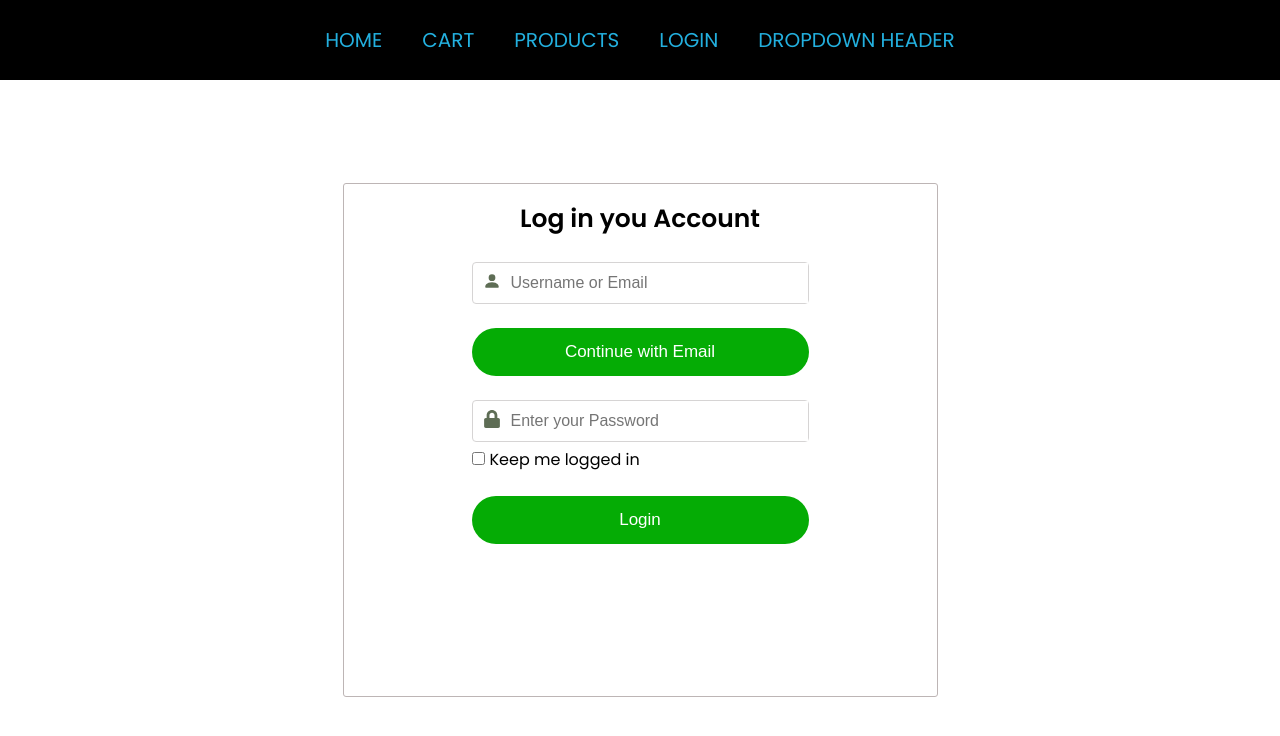
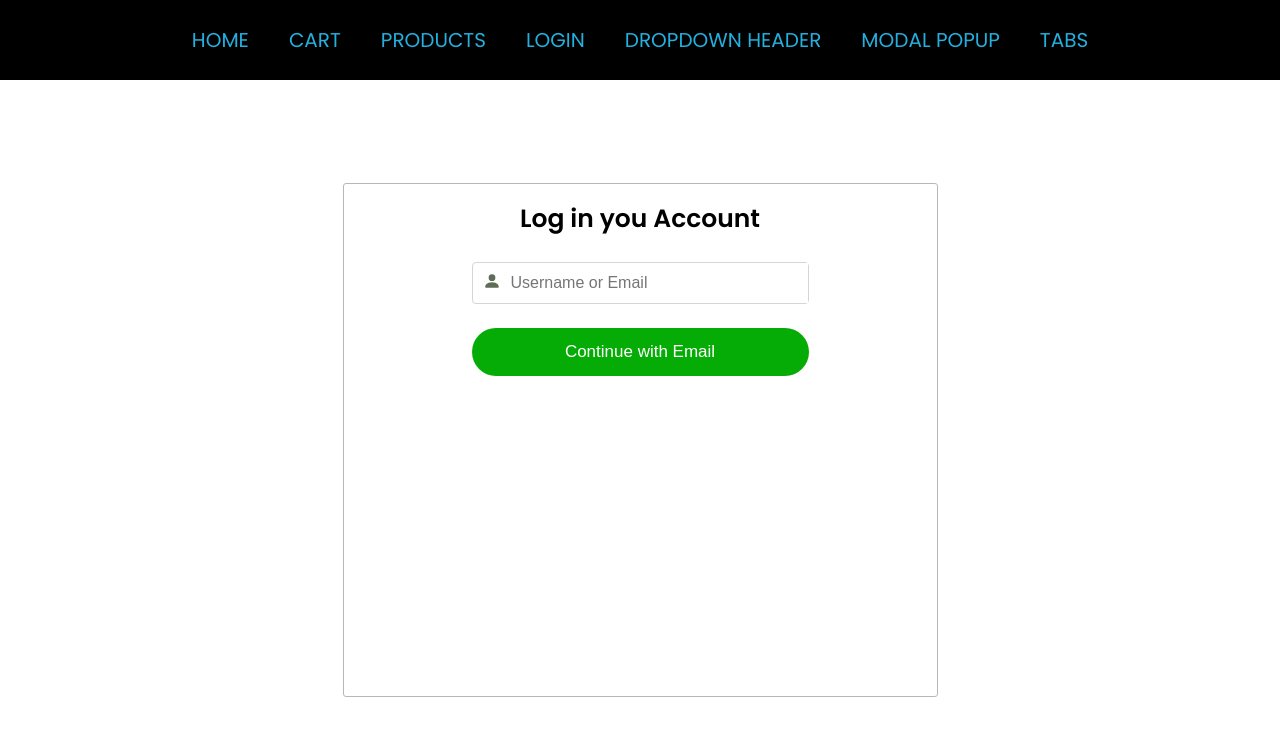
Before and after one commit to TahirAli32/react-components, a React (Create React App) app: page /login in a window 1280 px wide. Shown: the top 736 px of the page. Built offline with nearby package versions, Linux system fonts and the light colour scheme.

Commit message:
Login Component Completed

```diff
--- a/src/App.jsx
+++ b/src/App.jsx
@@ -1,6 +1,6 @@
 import React from 'react'
 import { Routes, Route, useLocation } from 'react-router-dom'
-import { Cart, Login, Home, Products, DropdownHeader, Navbar } from './components'
+import { Cart, Login, Home, Products, DropdownHeader, Navbar, Modal, Tabs } from './components'
 
 function App() {
 
@@ -15,6 +15,8 @@ function App() {
         <Route path="/cart" element={<Cart />} />
         <Route path="/products" element={<Products />} />
         <Route path="/dropdown" element={<DropdownHeader />} />
+        <Route path="/modal" element={<Modal />} />
+        <Route path="/tabs" element={<Tabs />} />
       </Routes>
     </>
   )
--- a/src/components/Home.jsx
+++ b/src/components/Home.jsx
@@ -10,6 +10,8 @@ const Home = () => {
               <li><Link to="/products">Products</Link></li>
               <li><Link to="/login">Login</Link></li>
               <li><Link to="/dropdown">Dropdown Header</Link></li>
+              <li><Link to="/tabs">Tabs</Link></li>
+              <li><Link to="/modal">Modal Popup</Link></li>
           </ul>
       </div>
   )
--- a/src/components/Login.jsx
+++ b/src/components/Login.jsx
@@ -2,45 +2,54 @@ import React, { useRef, useState } from 'react'
 import styled from 'styled-components'
 import { BsFillPersonFill } from 'react-icons/bs'
 import { FaLock } from 'react-icons/fa'
+import { AiFillEye, AiFillEyeInvisible } from 'react-icons/ai'
 
 const Login = () => {
 
   const [emailInput, setEmail] = useState(false)
-  const [passwordInput, setPassword] = useState(false)
+  const [passwordInput, setPassword] = useState(true)
+  const [viewPassword, setViewPassword] = useState(false)
 
   const emailRef = useRef("");
   const passwordRef = useRef("");
 
-  // console.log(emailInput)
+  const togglePassword = () => {
+    setViewPassword(!viewPassword ? true : false)
+  }
 
   return (
     <Main>
       <div className="login">
-        <p>Log in you Account</p>
         {!emailInput &&
           <>
+            <h6>Log in you Account</h6>
             <div className="input-field">
               <span className='icon'><BsFillPersonFill /></span>
               <input ref={emailRef} id='username' className='input-box' placeholder='Username or Email' type="text" />
+              {/* <input ref={emailRef} id='username' onKeyUp={e=>{e.key === "Enter" && setEmail(emailRef.current.value); setPassword(false) }} className='input-box' placeholder='Username or Email' type="text" /> */}
             </div>
-            <button className='btn' onClick={() => setEmail(emailRef.current.value)}>Continue with Email</button>
+            <button className='btn' onClick={() => { setEmail(emailRef.current.value); setPassword(false) }}>Continue with Email</button>
           </>
         }
-        {emailInput && <h1>{emailInput}</h1>}
         {!passwordInput &&
           <>
-            <div className="input-field">
+            <h6>Welcome</h6>
+            <p style={{ textAlign: 'center', fontSize: '15px', marginTop: '.5rem' }}>{emailInput}</p>
+            <div className="input-field" style={{ marginTop: '1rem'}}>
               <span className='icon'><FaLock /></span>
-              <input ref={passwordRef} id='password' className='input-box' placeholder='Enter your Password' type="password" />
+              <input ref={passwordRef} id='password' className='input-box' placeholder='Enter your Password' type={!viewPassword ? 'password' : 'text'} />
+              <span className='icon view-pw' onClick={togglePassword}>{!viewPassword ? <AiFillEye /> : <AiFillEyeInvisible />}</span>
             </div>
             <div className="otherChecks" style={{marginTop: '5px'}}>
-              <input type='checkbox' id='rememberMe' value="" />
-              <label htmlFor='rememberMe' style={{marginLeft: '5px'}}>Keep me logged in</label>
+              <div>
+                <input type='checkbox' id='rememberMe' />
+                <label htmlFor='rememberMe' style={{marginLeft: '5px'}}>Keep me logged in</label>
+              </div>
+              <p className='forgotPw'>Forgot Password?</p>
             </div>
-            <button className='btn' onClick={() => { setPassword(passwordRef.current.value) }}>Login</button>
+            <button className='btn btn-pw' onClick={() => { setPassword(passwordRef.current.value) }}>Login</button>
           </>
         }
-        {passwordInput && <h1>{passwordInput}</h1>}
         </div>
     </Main>
   )
@@ -54,17 +63,15 @@ const Main = styled.div`
   justify-content: center;
   align-items: center;
   height: 90vh;
-  /* text-align: center; */
   .login{
     border: 0.1rem solid #bdb5b5;
     border-radius: 3px;
     padding: 1rem 8rem;
-    height: 60vh;
-    p{
+    min-height: 60vh;
+    h6{
       font-size: 25px;
       font-weight: 600;
       text-align: center;
-      margin-bottom: 1.5rem;
     }
     .input-field{
       display: flex;
@@ -72,6 +79,7 @@ const Main = styled.div`
       border-radius: 4px;
       width: 335px;
       height: 40px;
+      margin-top: 1.5rem;
       :focus-within, :hover{
         border-color: #67b9c7;
       }
@@ -80,10 +88,31 @@ const Main = styled.div`
         font-size: 18px;
         color: #5E6D55;
       }
+      .view-pw{
+        cursor: pointer;
+        margin: auto 5px !important;
+        padding: 3px 5px 0 5px;
+        font-size: 20px;
+        :hover{
+          background-color: #a8a0a03e;
+          border-radius: 50%;
+        }
+      }
       .input-box{
         font-size: 16px;
         border: none;
         width: 100%;
+      }
+    }
+    .otherChecks{
+      display: flex;
+      justify-content: space-between;
+      .forgotPw{
+        color: green;
+        cursor: pointer;
+        :hover{
+          text-decoration: underline;
+        }
       }
     }
     .btn{
--- /dev/null
+++ b/src/components/Modal.jsx
@@ -0,0 +1,9 @@
+import React from 'react'
+
+const Modal = () => {
+  return (
+    <h2>Modal</h2>
+  )
+}
+
+export default Modal
--- a/src/components/Navbar.jsx
+++ b/src/components/Navbar.jsx
@@ -10,6 +10,8 @@ const Navbar = () => {
       <li><Link to="/products">Products</Link></li>
       <li><Link to="/login">Login</Link></li>
       <li><Link to="/dropdown">Dropdown Header</Link></li>
+      <li><Link to="/modal">Modal Popup</Link></li>
+      <li><Link to="/tabs">Tabs</Link></li>
     </Ul>
   )
 }
@@ -22,7 +24,7 @@ const Ul = styled.ul`
   justify-content: center;
   background-color: #000000;
   font-size: 20px;
-  height: 10vh;
+  min-height: 10vh;
   text-transform: uppercase;
   li{
     margin: 0 20px;
--- /dev/null
+++ b/src/components/Tabs.jsx
@@ -0,0 +1,9 @@
+import React from 'react'
+
+const Tabs = () => {
+  return (
+    <h2>Tabs</h2>
+  )
+}
+
+export default Tabs
--- a/src/components/index.js
+++ b/src/components/index.js
@@ -4,3 +4,5 @@ export { default as Home } from './Home'
 export { default as Products } from './Products'
 export { default as DropdownHeader } from './DropdownHeader'
 export { default as Navbar } from './Navbar'
+export { default as Modal } from './Modal'
+export { default as Tabs } from './Tabs'
```
